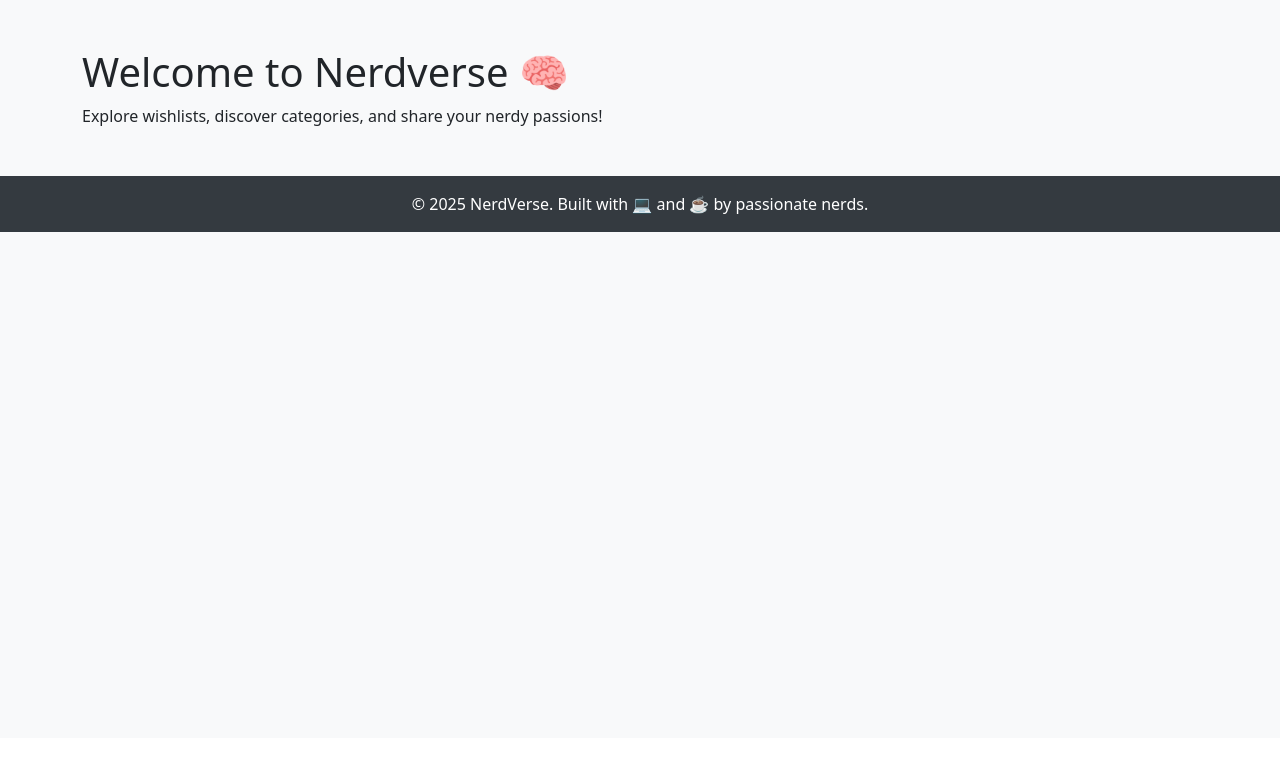
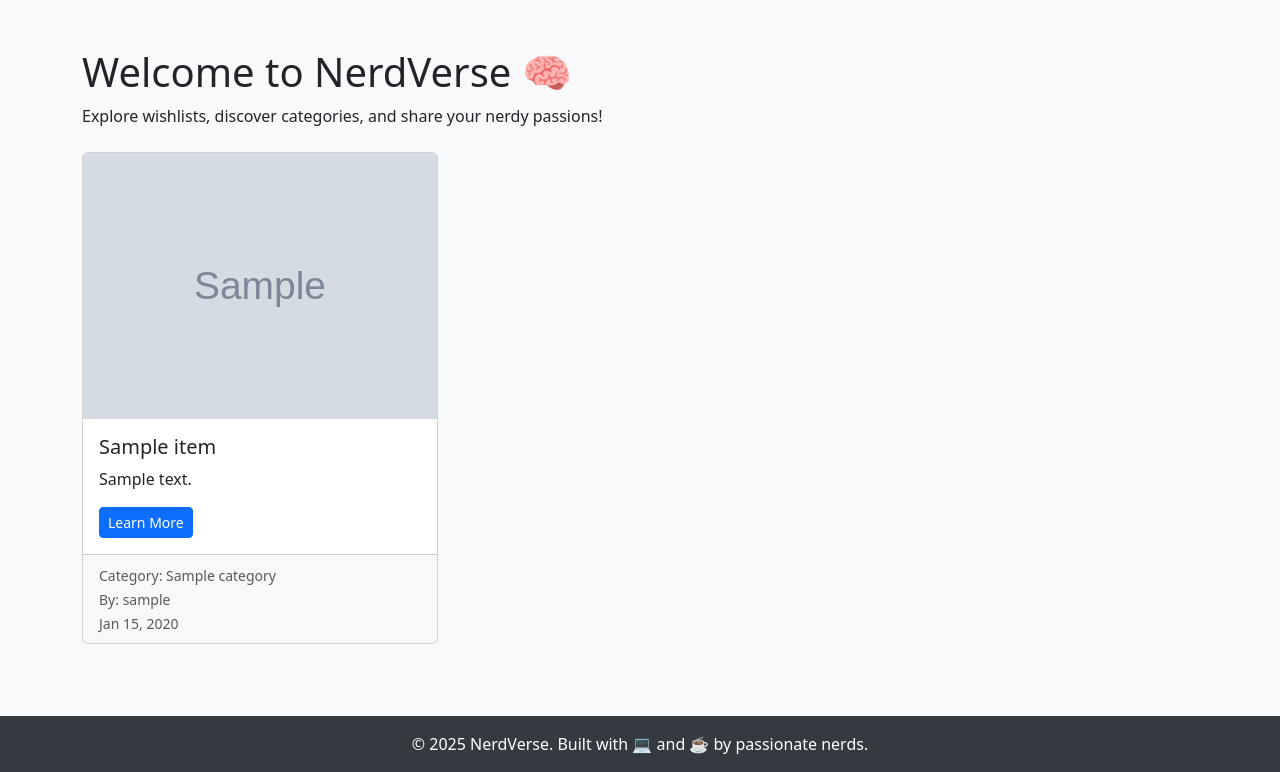
Before and after one commit to rdevang71/nerdeverse, a Django app: template templates/index.html in a window 1280 px wide. Shown: the part 62-834 px from the top of the page. Before the commit the page ends 294 px from the top, so only its background shows below. Run offline with Django 3.2, Linux system fonts and the light colour scheme; the template is opened without the code that fills it: most values are stand-ins (such as "Sample title", 1, 10 or a date in 2020); grey boxes marked "Sample" are stand-in pictures.

Commit message:
comp[leted rendering on home page

```diff
--- a/home/views.py
+++ b/home/views.py
@@ -1,4 +1,7 @@
+# home/views.py
 from django.shortcuts import render
+from wishlists.models import WishlistItem  # import your model
 
 def homepage(request):
-    return render(request, 'index.html')
+    all_items = WishlistItem.objects.select_related('user', 'category').order_by('-created_at')
+    return render(request, 'index.html', {'wishlist_items': all_items})
--- a/templates/index.html
+++ b/templates/index.html
@@ -1,6 +1,39 @@
-{% extends 'base.html' %}
-{% block content %}
-<h1>Welcome to Nerdverse 🧠</h1>
+{% extends 'base.html' %} {% block content %}
+<h1>Welcome to NerdVerse 🧠</h1>
 <p>Explore wishlists, discover categories, and share your nerdy passions!</p>
 
+<div class="row mt-4">
+  {% for item in wishlist_items %}
+  <div class="col-md-4 mb-4">
+    <div class="card h-100">
+      {% if item.image %}
+      <img
+        src="{{ item.image.url }}"
+        class="card-img-top"
+        alt="{{ item.title }}"
+      />
+      {% endif %}
+      <div class="card-body">
+        <h5 class="card-title">{{ item.title }}</h5>
+        <p class="card-text">{{ item.description|truncatewords:20 }}</p>
+        {% if item.link %}
+        <a href="{{ item.link }}" class="btn btn-sm btn-primary" target="_blank"
+          >Learn More</a
+        >
+        {% endif %}
+      </div>
+      <div class="card-footer text-muted">
+        <small>
+          {% if item.category %} Category: {{ item.category.name }}<br />
+          {% else %} Category: Uncategorized<br />
+          {% endif %} By: {{ item.user.username }}<br />
+          {{ item.created_at|date:"M d, Y" }}
+        </small>
+      </div>
+    </div>
+  </div>
+  {% empty %}
+  <p>No wishlist items found.</p>
+  {% endfor %}
+</div>
 {% endblock %}
```
